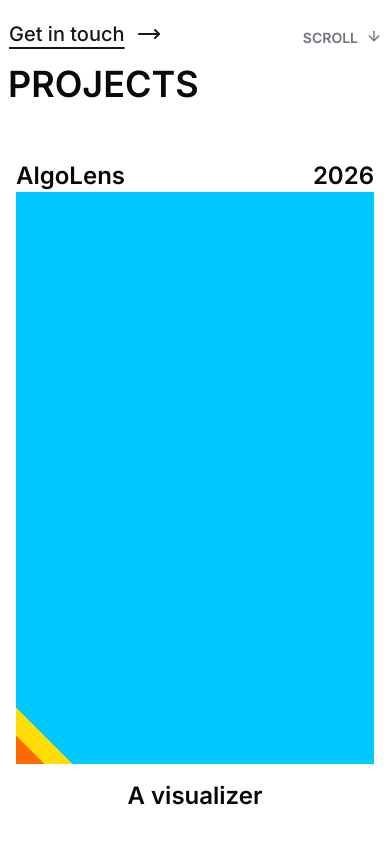
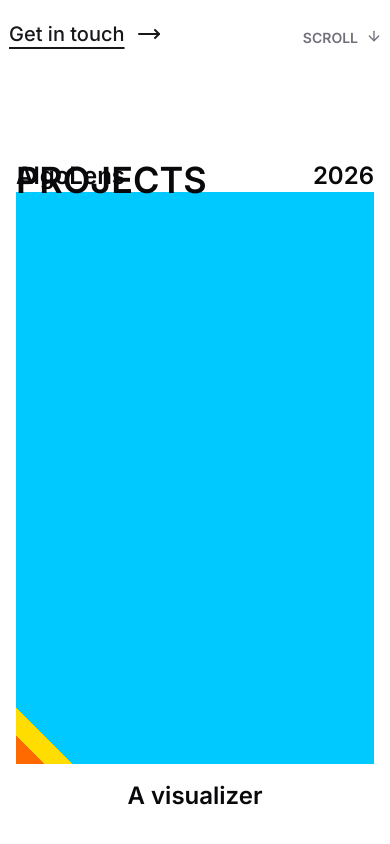
Before and after one commit to Siddhesh-Dupare/port, a Next.js app: page / in a window 390 px wide. Shown: the part 780-1624 px from the top of the page. Built offline with nearby package versions, Linux system fonts and the light colour scheme.

Commit message:
Fixed jitter/float scroll on mobile

```diff
--- a/components/sections/projects/Projects.tsx
+++ b/components/sections/projects/Projects.tsx
@@ -1,9 +1,8 @@
 
-import { Card } from "@/components/ui/card";
 
 export default function Projects() {
   return (
-    <div className="mx-2 flex flex-col flex-1 my-24">
+    <div className="relative mx-2 flex flex-col flex-1 my-24">
       <div className="absolute top-0 left-2">
         <h1 className="uppercase font-semibold text-4xl sm:text-8xl">projects</h1>
       </div>
```
